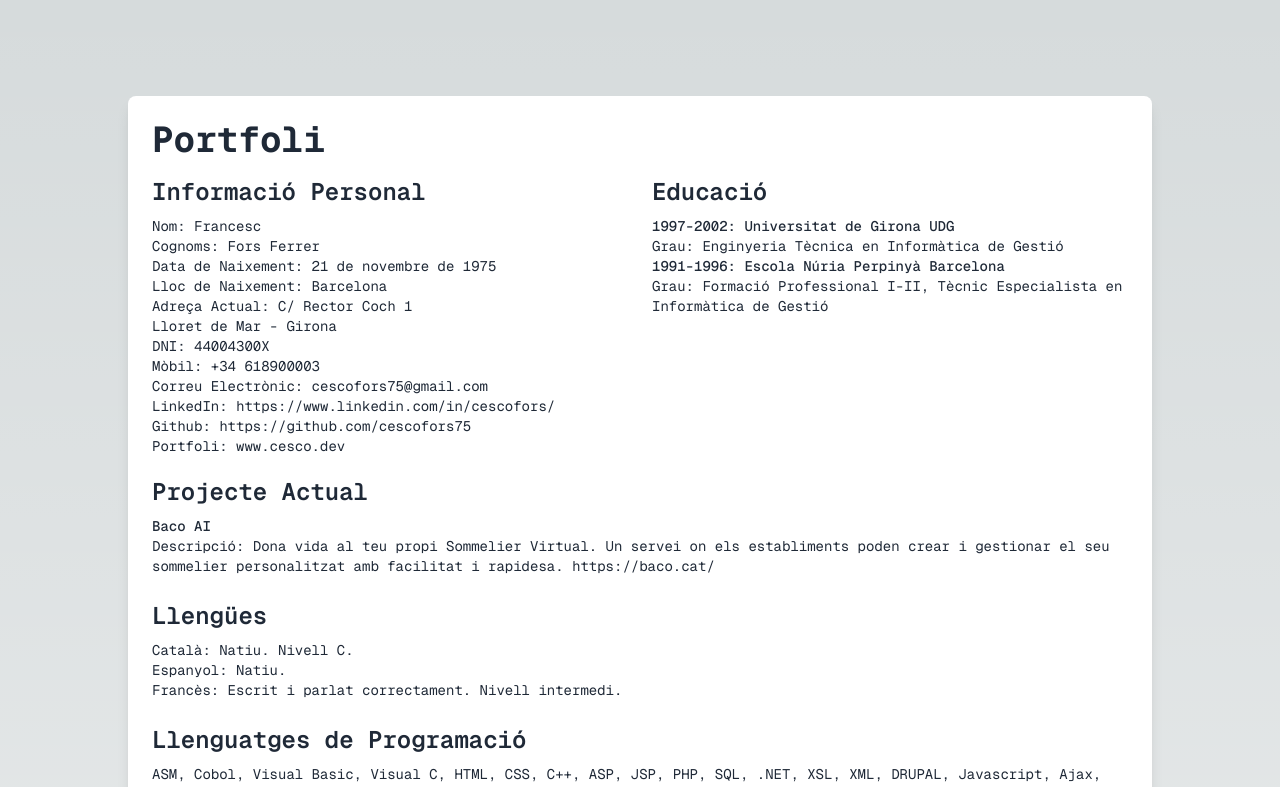
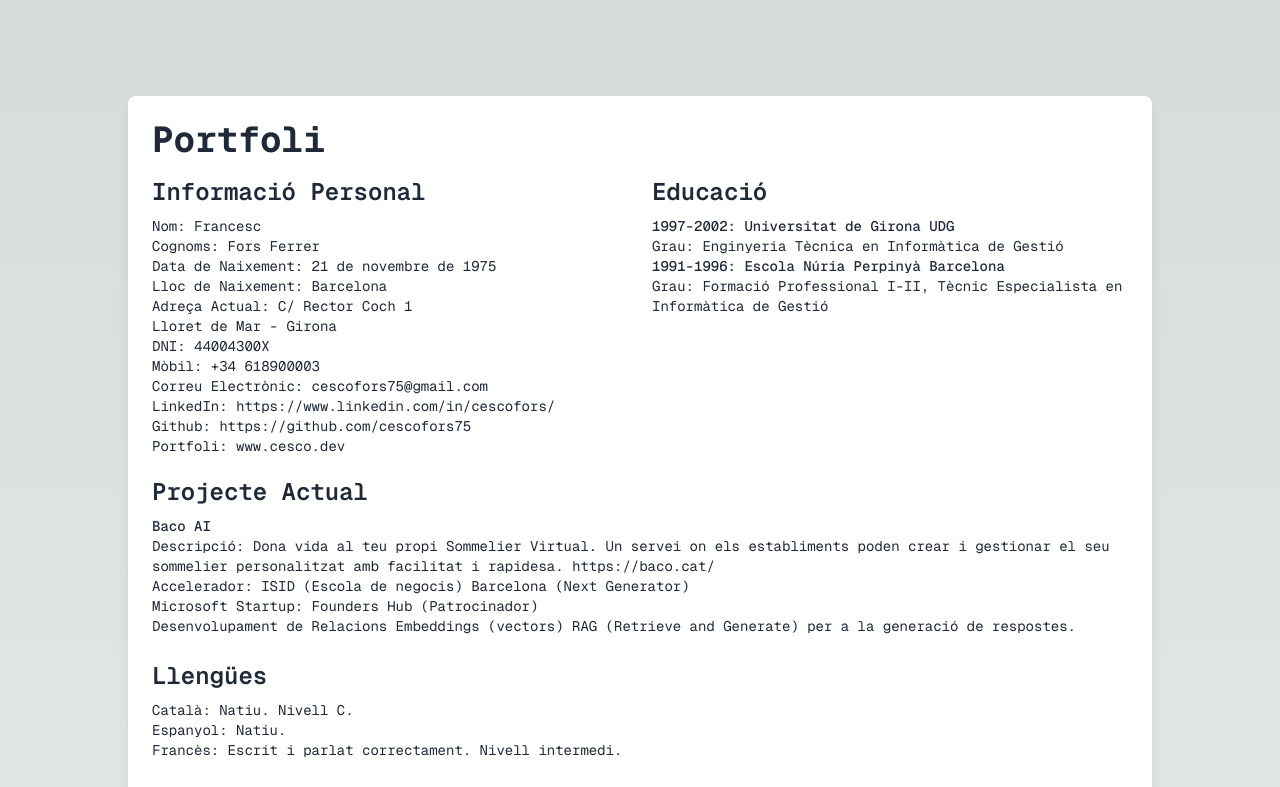
Before and after one commit to cescofors75/cesco.dev, a Next.js app: page / in a window 1280 px wide. Shown: the top 787 px of the page. Built offline with nearby package versions, Linux system fonts and the light colour scheme.

Commit message:
chore: Remove unnecessary information from Component.tsx

```diff
--- a/components/component/component.tsx
+++ b/components/component/component.tsx
@@ -47,7 +47,14 @@ export function Component() {
           <h3 className="font-medium">Baco AI</h3>
           <p>
             Descripció: Dona vida al teu propi Sommelier Virtual. Un servei on els establiments poden crear i gestionar el seu sommelier personalitzat amb facilitat i rapidesa. <Link href="https://baco.cat/" target="_blank">https://baco.cat/</Link>
+
           </p>
+         <p>Accelerador: ISID (Escola de negocis) Barcelona (Next Generator)</p>
+         <p>Microsoft Startup: Founders Hub (Patrocinador)</p>
+         <p>Desenvolupament de Relacions  Embeddings (vectors) RAG (Retrieve and Generate) per a la generació de respostes.</p>
+
+
+
         </div>
       <div className="mt-6">
         <h2 className="text-2xl font-semibold mb-2">Llengües</h2>
```
